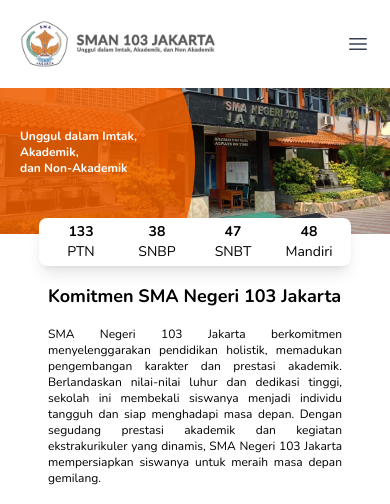
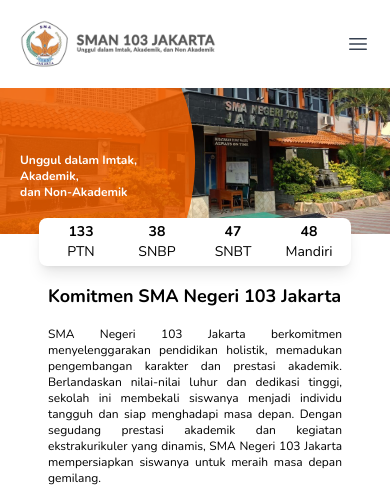
Before and after one commit to fantasticker/rewrite-sman103jakarta, a website: page docs/index.html in a window 390 px wide. Shown: the top 504 px of the page. Drawn offline with nearby package versions, Linux system fonts and the light colour scheme.

Commit message:
minor changes

```diff
--- a/docs/index.html
+++ b/docs/index.html
@@ -30,7 +30,7 @@
 					src="assets/tampak depan.jpg"
 					alt="" />
 				<div
-					class="lg:hidden absolute top-10 left-5 text-white font-bold text-xs">
+					class="lg:hidden absolute top-16 left-5 text-white font-bold text-xs">
 					<h1>
 						Unggul dalam Imtak, <br />Akademik, <br />
 						dan Non-Akademik
```
Also changed, not shown: docs/css/output.css.
